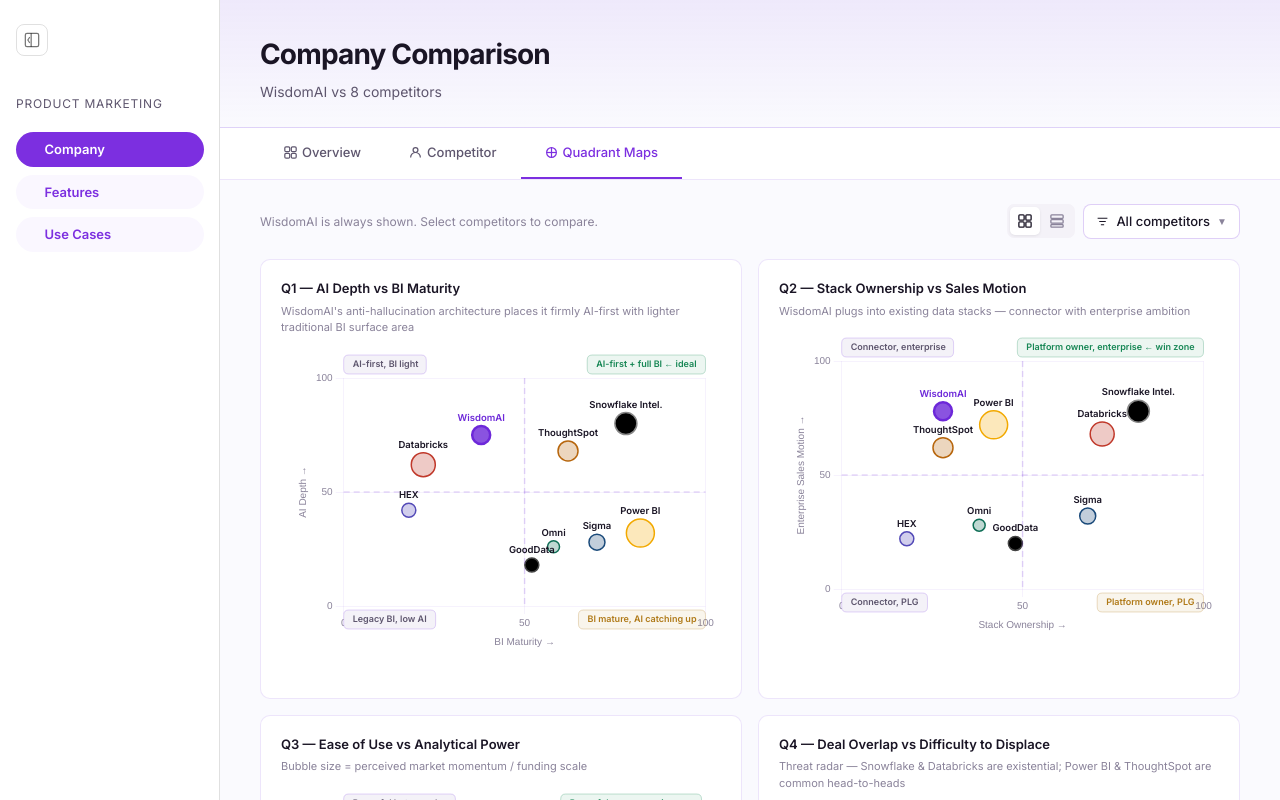
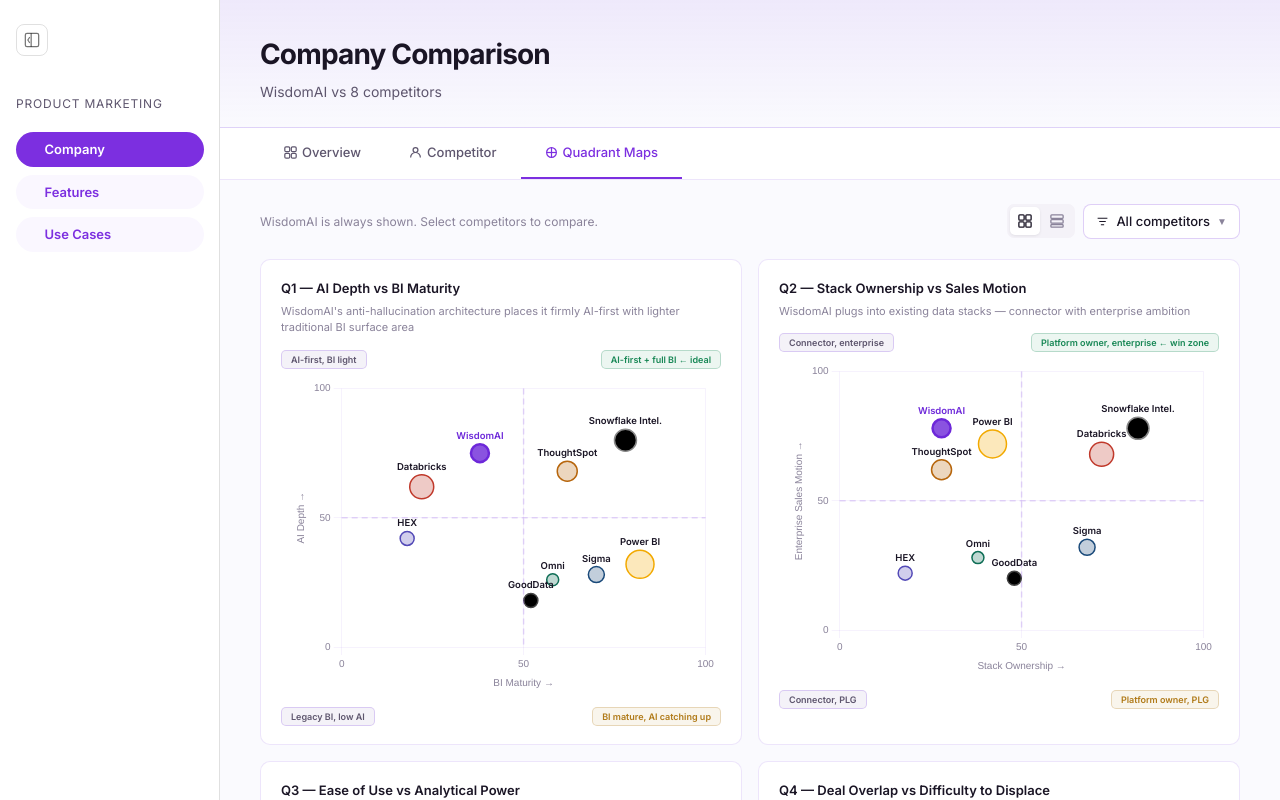
Before and after one commit to alexsjcho/MCI_App, a Next.js app in the folder mci_app/: page /company in a window 1280 px wide. Both pictures are taken after a click on the button "Quadrant Maps". Shown: the top 800 px of the page. Built offline with nearby package versions, Linux system fonts and the light colour scheme; some icons are missing.

Commit message:
fixed quadrant map UI layout issue

```diff
--- a/mci_app/app/company/components/QuadrantTab/QuadrantChart.tsx
+++ b/mci_app/app/company/components/QuadrantTab/QuadrantChart.tsx
@@ -24,6 +24,16 @@
   height: string;
 }
 
+const qlPillBase: React.CSSProperties = {
+  fontSize: 9,
+  fontWeight: 600,
+  padding: '4px 9px',
+  borderRadius: 5,
+  border: '1px solid',
+  lineHeight: 1,
+  whiteSpace: 'nowrap',
+};
+
 export default function QuadrantChart({ config: cfg, title, subtitle, selectedCompetitors, height }: QuadrantChartProps) {
   const canvasRef = useRef<HTMLCanvasElement>(null);
   const chartRef = useRef<ChartJS | null>(null);
@@ -45,13 +55,6 @@
     const gridColor = 'rgba(109,40,217,0.06)';
     const tickColor = '#8A839A';
 
-    const qlStyles = [
-      { bg: '#F4F2F8', text: '#5E566E', border: 'rgba(109,40,217,0.2)' },
-      { bg: 'rgba(23,135,85,0.08)', text: '#178755', border: 'rgba(23,135,85,0.25)' },
-      { bg: '#F4F2F8', text: '#5E566E', border: 'rgba(109,40,217,0.2)' },
-      { bg: 'rgba(176,122,24,0.08)', text: '#B07A18', border: 'rgba(176,122,24,0.25)' },
-    ];
-
     const quadrantPlugin: Plugin<'bubble'> = {
       id: 'quadrantOverlay',
       afterDraw(chart) {
@@ -69,50 +72,6 @@
         ctx.beginPath(); ctx.moveTo(midX, top); ctx.lineTo(midX, bottom); ctx.stroke();
         ctx.beginPath(); ctx.moveTo(left, midY); ctx.lineTo(right, midY); ctx.stroke();
         ctx.setLineDash([]);
-
-        const labels = cfg.quadrantLabels;
-        const pY = 5, pX = 9, r = 5, fs = 9;
-        const pillH = fs + pY * 2;
-
-        const positions = [
-          { bxFn: () => left, by: top - pillH - 4 },
-          { bxFn: (pw: number) => right - pw, by: top - pillH - 4 },
-          { bxFn: () => left, by: bottom + 4 },
-          { bxFn: (pw: number) => right - pw, by: bottom + 4 },
-        ];
-
-        ctx.font = `500 ${fs}px 'Inter', sans-serif`;
-        labels.forEach((text, i) => {
-          const pos = positions[i];
-          const st = qlStyles[i];
-          const tw = ctx.measureText(text).width;
-          const pillW = tw + pX * 2;
-          const bx = Math.max(left, Math.min(pos.bxFn(pillW), right - pillW));
-          const by = pos.by;
-
-          ctx.beginPath();
-          ctx.moveTo(bx + r, by);
-          ctx.lineTo(bx + pillW - r, by);
-          ctx.quadraticCurveTo(bx + pillW, by, bx + pillW, by + r);
-          ctx.lineTo(bx + pillW, by + pillH - r);
-          ctx.quadraticCurveTo(bx + pillW, by + pillH, bx + pillW - r, by + pillH);
-          ctx.lineTo(bx + r, by + pillH);
-          ctx.quadraticCurveTo(bx, by + pillH, bx, by + pillH - r);
-          ctx.lineTo(bx, by + r);
-          ctx.quadraticCurveTo(bx, by, bx + r, by);
-          ctx.closePath();
-          ctx.fillStyle = st.bg;
-          ctx.fill();
-          ctx.strokeStyle = st.border;
-          ctx.lineWidth = 1;
-          ctx.stroke();
-
-          ctx.fillStyle = st.text;
-          ctx.textAlign = 'left';
-          ctx.textBaseline = 'middle';
-          ctx.font = `600 ${fs}px 'Inter', sans-serif`;
-          ctx.fillText(text, bx + pX, by + pillH / 2);
-        });
 
         ctx.font = '600 9.5px "Inter", sans-serif';
         ctx.textBaseline = 'alphabetic';
@@ -145,7 +104,7 @@
       options: {
         responsive: true,
         maintainAspectRatio: false,
-        layout: { padding: { top: 28, right: 12, bottom: 28, left: 12 } },
+        layout: { padding: { top: 10, right: 10, bottom: 10, left: 10 } },
         scales: {
           x: {
             min: 0, max: 100,
@@ -185,14 +144,31 @@
         chartRef.current = null;
       }
     };
-  }, [cfg, selectedCompetitors]);
+  }, [cfg, selectedCompetitors, height]);
+
+  const qlStyles: React.CSSProperties[] = [
+    { background: '#F4F2F8', color: '#5E566E', borderColor: 'rgba(109,40,217,0.2)' },
+    { background: 'rgba(23,135,85,0.08)', color: '#178755', borderColor: 'rgba(23,135,85,0.25)' },
+    { background: '#F4F2F8', color: '#5E566E', borderColor: 'rgba(109,40,217,0.2)' },
+    { background: 'rgba(176,122,24,0.08)', color: '#B07A18', borderColor: 'rgba(176,122,24,0.25)' },
+  ];
 
   return (
     <div className="chart-card">
       <div className="chart-title">{title}</div>
       <div className="chart-subtitle">{subtitle}</div>
-      <div className="chart-wrap" style={{ height }}>
-        <canvas ref={canvasRef}></canvas>
+      <div style={{ position: 'relative' }}>
+        <div style={{ display: 'flex', justifyContent: 'space-between', marginBottom: 4 }}>
+          <span style={{ ...qlPillBase, ...qlStyles[0] }}>{cfg.quadrantLabels[0]}</span>
+          <span style={{ ...qlPillBase, ...qlStyles[1] }}>{cfg.quadrantLabels[1]}</span>
+        </div>
+        <div className="chart-wrap" style={{ height }}>
+          <canvas ref={canvasRef}></canvas>
+        </div>
+        <div style={{ display: 'flex', justifyContent: 'space-between', marginTop: 4 }}>
+          <span style={{ ...qlPillBase, ...qlStyles[2] }}>{cfg.quadrantLabels[2]}</span>
+          <span style={{ ...qlPillBase, ...qlStyles[3] }}>{cfg.quadrantLabels[3]}</span>
+        </div>
       </div>
     </div>
   );
```
